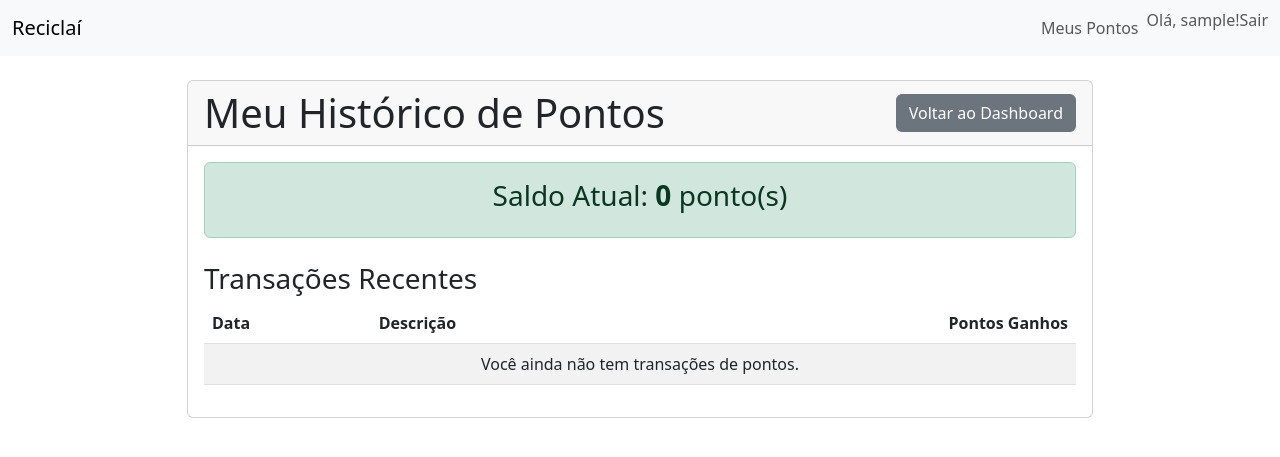
After one commit to ES2-UFPI/ReciclAI-grupo-5, a Django app: page /cidadao/pontos/ in a window 1280 px wide. The commit adds this page. Shown: the top 457 px of the page. Run offline with Django 5.2, Linux system fonts and the light colour scheme; the visitor is signed in with stand-in values (Sample User, id 1); data that the repository does not hold is empty.

Commit message:
Criação da lógica e da tela de ganhar pontos por entrega #50 #51

```diff
--- a/Rec/reciclAI/models.py
+++ b/Rec/reciclAI/models.py
@@ -80,3 +80,15 @@ class UserReward(models.Model):
 
     def __str__(self):
         return f"{self.user.username} - {self.reward.name}"
+
+
+class PointsTransaction(models.Model):
+    user = models.ForeignKey(
+        User, on_delete=models.CASCADE, related_name="points_transactions"
+    )
+    points_gained = models.IntegerField()
+    transaction_date = models.DateTimeField(auto_now_add=True)
+    description = models.CharField(max_length=255)
+
+    def __str__(self):
+        return f"{self.user.username} - {self.points_gained} pontos em {self.transaction_date}"
--- a/Rec/reciclAI/templates/base.html
+++ b/Rec/reciclAI/templates/base.html
@@ -1,32 +1,26 @@
 <!DOCTYPE html>
 <html lang="pt-br">
 <head>
-    <meta charset="UTF-8" />
-    <meta name="viewport" content="width=device-width, initial-scale=1.0" />
+    <meta charset="UTF-8">
+    <meta name="viewport" content="width=device-width, initial-scale=1.0">
     <title>{% block title %}Reciclaí{% endblock %}</title>
-    <link
-      href="https://cdn.jsdelivr.net/npm/bootstrap@5.3.0/dist/css/bootstrap.min.css"
-      rel="stylesheet"
-    />
+    <link href="https://cdn.jsdelivr.net/npm/bootstrap@5.3.0/dist/css/bootstrap.min.css" rel="stylesheet">
 </head>
 <body>
     <nav class="navbar navbar-expand-lg navbar-light bg-light">
         <div class="container-fluid">
             <a class="navbar-brand" href="{% url 'reciclAI:public_index' %}">Reciclaí</a>
-        <button
-          class="navbar-toggler"
-          type="button"
-          data-bs-toggle="collapse"
-          data-bs-target="#navbarNav"
-          aria-controls="navbarNav"
-          aria-expanded="false"
-          aria-label="Toggle navigation"
-        >
+            <button class="navbar-toggler" type="button" data-bs-toggle="collapse" data-bs-target="#navbarNav" aria-controls="navbarNav" aria-expanded="false" aria-label="Toggle navigation">
                 <span class="navbar-toggler-icon"></span>
             </button>
             <div class="collapse navbar-collapse" id="navbarNav">
                 <ul class="navbar-nav ms-auto">
                     {% if user.is_authenticated %}
+                        {% if user.profile.user_type == 'C' %}
+                            <li class="nav-item">
+                                <a class="nav-link" href="{% url 'reciclAI:points_history' %}">Meus Pontos</a>
+                            </li>
+                        {% endif %}
                         <li class="nav-item">
                             <span class="navbar-text">Olá, {{ user.username }}!</span>
                         </li>
@@ -53,15 +47,15 @@
         {% if messages %}
             <div class="messages">
                 {% for message in messages %}
-        <div
-          class="alert alert-{% if message.tags %}{{ message.tags }}{% else %}info{% endif %}"
-          role="alert"
-        >
+                    <div class="alert alert-{% if message.tags %}{{ message.tags }}{% else %}info{% endif %}" role="alert">
                         {{ message }}
                     </div>
                 {% endfor %}
             </div>
-      {% endif %} {% block content %} {% endblock %}
+        {% endif %}
+
+        {% block content %}
+        {% endblock %}
     </main>
 
     <script src="https://cdn.jsdelivr.net/npm/bootstrap@5.3.0/dist/js/bootstrap.bundle.min.js"></script>
--- /dev/null
+++ b/Rec/reciclAI/templates/reciclAI/points_history.html
@@ -0,0 +1,49 @@
+{% extends 'base.html' %}
+
+{% block title %}Meu Histórico de Pontos - {{ block.super }}{% endblock %}
+
+{% block content %}
+<div class="container mt-4">
+    <div class="row">
+        <div class="col-md-10 offset-md-1">
+            <div class="card">
+                <div class="card-header d-flex justify-content-between align-items-center">
+                    <h1 class="mb-0">Meu Histórico de Pontos</h1>
+                    <a href="{% url 'reciclAI:dashboard' %}" class="btn btn-secondary">Voltar ao Dashboard</a>
+                </div>
+                <div class="card-body">
+                    <div class="alert alert-success text-center">
+                        <h3>Saldo Atual: <strong>{{ profile.points }}</strong> ponto(s)</h3>
+                    </div>
+
+                    <h3 class="mt-4">Transações Recentes</h3>
+                    <div class="table-responsive">
+                        <table class="table table-striped table-hover">
+                            <thead>
+                                <tr>
+                                    <th>Data</th>
+                                    <th>Descrição</th>
+                                    <th class="text-end">Pontos Ganhos</th>
+                                </tr>
+                            </thead>
+                            <tbody>
+                                {% for transaction in transactions %}
+                                    <tr>
+                                        <td>{{ transaction.transaction_date|date:"d/m/Y H:i" }}</td>
+                                        <td>{{ transaction.description }}</td>
+                                        <td class="text-end text-success">+{{ transaction.points_gained }}</td>
+                                    </tr>
+                                {% empty %}
+                                    <tr>
+                                        <td colspan="3" class="text-center">Você ainda não tem transações de pontos.</td>
+                                    </tr>
+                                {% endfor %}
+                            </tbody>
+                        </table>
+                    </div>
+                </div>
+            </div>
+        </div>
+    </div>
+</div>
+{% endblock %}
--- a/Rec/reciclAI/urls.py
+++ b/Rec/reciclAI/urls.py
@@ -17,6 +17,7 @@ urlpatterns = [
         name="request_collection",
     ),
     path("cidadao/coletas/", views.collection_status, name="collection_status"),
+    path("cidadao/pontos/", views.points_history, name="points_history"),
     # --- Fluxo do Coletor ---
     path("coletor/dashboard/", views.collector_dashboard, name="collector_dashboard"),
     path(
--- a/Rec/reciclAI/views.py
+++ b/Rec/reciclAI/views.py
@@ -6,7 +6,7 @@ from django.contrib.auth import login
 from django.db import transaction
 from django.contrib import messages
 from django.utils import timezone
-from .models import Residue, Collection, Profile
+from .models import Residue, Collection, Profile, PointsTransaction
 from .forms import CustomUserCreationForm, ResidueForm, CollectionStatusForm
 
 # --- Views Públicas e de Autenticação ---
@@ -129,6 +129,23 @@ def collection_status(request):
     )
 
 
+@citizen_required
+def points_history(request):
+    """
+    Exibe o saldo de pontos e o histórico de transações do cidadão.
+    """
+    profile = request.user.profile
+    transactions = PointsTransaction.objects.filter(user=request.user).order_by(
+        "-transaction_date"
+    )
+
+    context = {
+        "profile": profile,
+        "transactions": transactions,
+    }
+    return render(request, "reciclAI/points_history.html", context)
+
+
 # --- Fluxo do Coletor (Existente) ---
 @collector_required
 def collector_dashboard(request):
@@ -214,26 +231,40 @@ def recycler_dashboard(request):
 @recycler_required
 @transaction.atomic
 def process_collection(request, collection_id):
-    """
-    Exibe os detalhes de uma coleta e permite confirmar o processamento.
-    """
     collection = get_object_or_404(
         Collection, id=collection_id, status="ENTREGUE_RECICLADORA"
     )
 
     if request.method == "POST":
+        residue = collection.residue
+        citizen_profile = residue.citizen.profile
+
+        # Define a quantidade de pontos a serem ganhos
+        points_to_award = 10  # Exemplo: 10 pontos por coleta processada
+
         # Atualiza o status da coleta e do resíduo
         collection.status = "PROCESSADO"
         collection.processed_at = timezone.now()
+        residue.status = "PROCESSADO"
+
+        # Adiciona os pontos ao perfil do cidadão
+        citizen_profile.points += points_to_award
+
+        # Cria um registro da transação de pontos
+        PointsTransaction.objects.create(
+            user=residue.citizen,
+            points_gained=points_to_award,
+            description=f"Coleta de {residue.residue_type} processada.",
+        )
+
+        # Salva todas as alterações
         collection.save()
+        residue.save()
+        citizen_profile.save()
 
-        residue = collection.residue
-        residue.status = "PROCESSADO"
-        residue.save()
-
-        # Futuramente, a lógica de pontos será adicionada aqui
         messages.success(
-            request, f'O resíduo "{residue.residue_type}" foi processado com sucesso.'
+            request,
+            f'O resíduo "{residue.residue_type}" foi processado e {points_to_award} pontos foram concedidos ao cidadão.',
         )
         return redirect("reciclAI:recycler_dashboard")
 
```
Also changed, not shown: Rec/reciclAI/migrations/0008_pointstransaction.py (added). Lines whose indentation alone changed are shown as unchanged.
